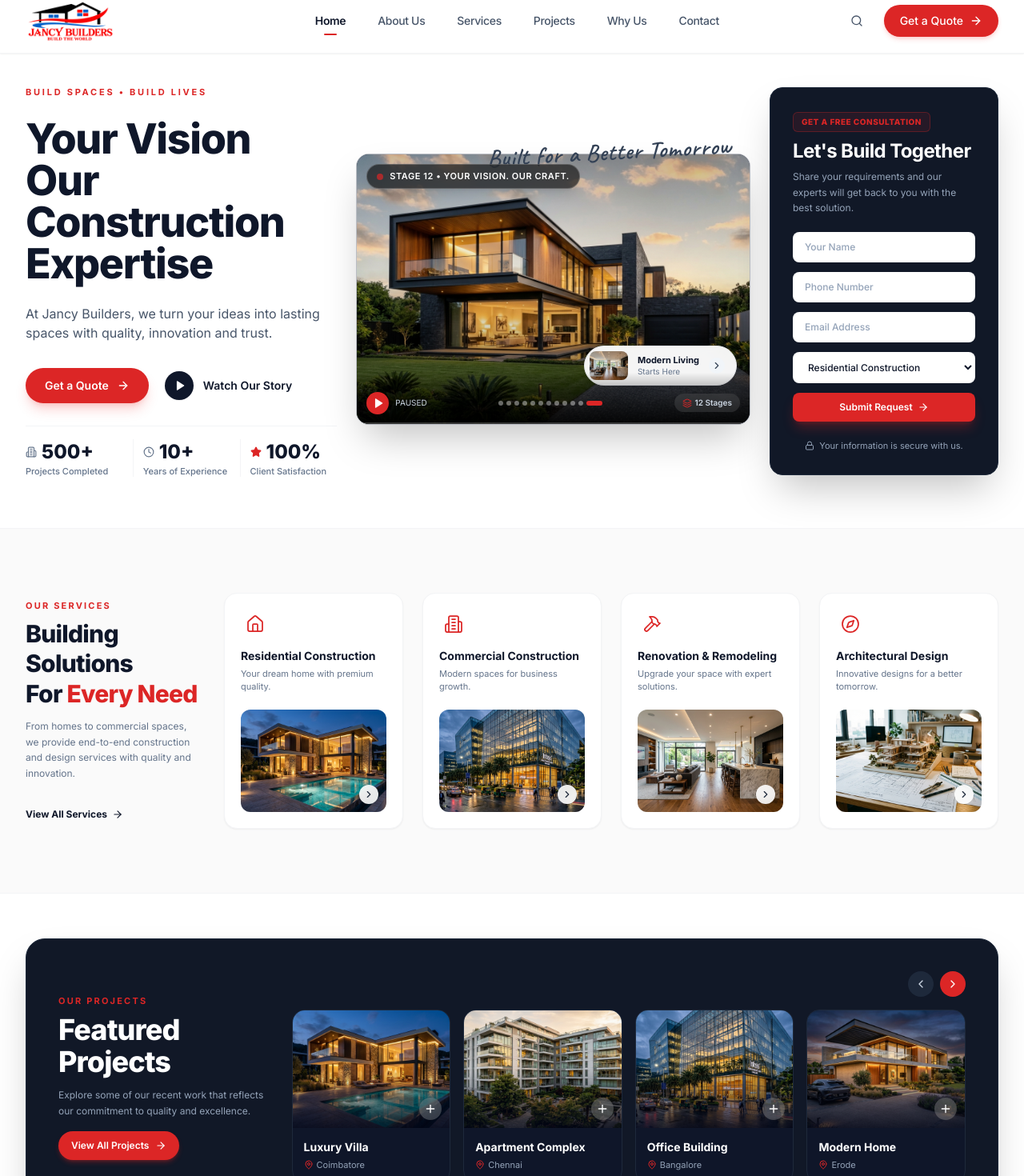
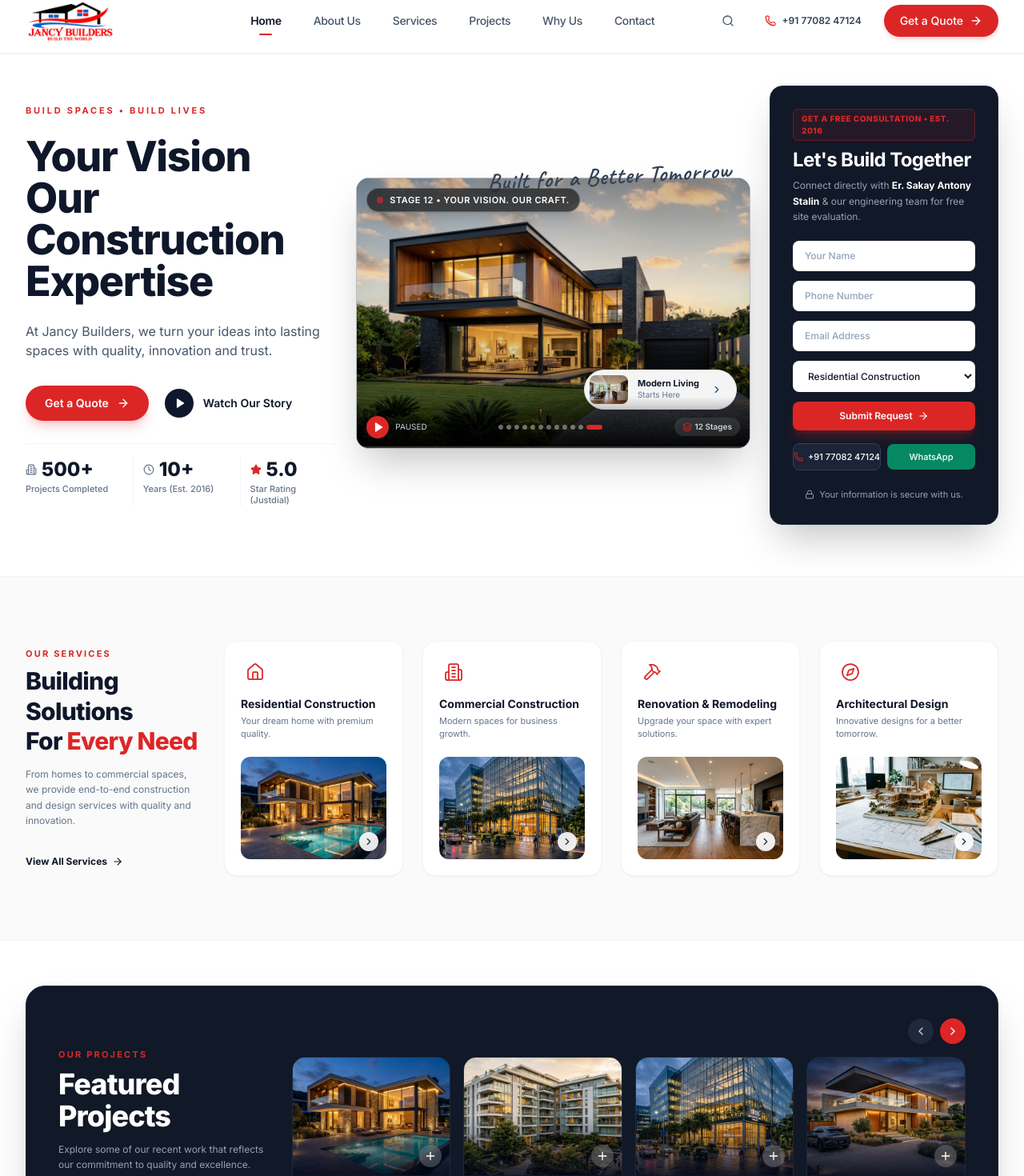
Before and after one commit to SURIYAKUMARE/Jancy-Builder, a Next.js app: page / in a window 1280 px wide. Shown: the part 14-1484 px from the top of the page at 80% size. Built offline with nearby package versions, Linux system fonts and the light colour scheme; a web font is replaced by a local one.

Commit message:
feat: integrate verified Justdial business information, founder details, phone, and Samugarengapuram Tirunelveli headquarters

```diff
--- a/components/exact/FooterExact.tsx
+++ b/components/exact/FooterExact.tsx
@@ -3,21 +3,21 @@
 import React from "react";
 import Image from "next/image";
 import Link from "next/link";
-import { Facebook, Instagram, Linkedin, Youtube } from "lucide-react";
+import { Facebook, Instagram, Linkedin, Youtube, MapPin, Phone, Clock, Star, ExternalLink } from "lucide-react";
 
 export default function FooterExact() {
   const currentYear = new Date().getFullYear();
 
   return (
-    <footer className="w-full bg-[#0B0F19] text-slate-400 py-6 sm:py-8 border-t border-slate-800/80">
+    <footer className="w-full bg-[#0B0F19] text-slate-400 pt-10 pb-6 border-t border-slate-800/80">
       <div className="max-w-[1440px] mx-auto px-4 sm:px-6 lg:px-8">
 
-        {/* Main Footer Row */}
-        <div className="flex flex-col md:flex-row items-center justify-between gap-6">
+        {/* Business Credentials Grid */}
+        <div className="grid grid-cols-1 md:grid-cols-2 lg:grid-cols-4 gap-8 pb-8 border-b border-slate-800/60 text-xs">
 
-          {/* Left: Official Logo */}
-          <div className="flex items-center gap-3">
-            <Link href="/" className="relative h-10 w-40 sm:h-11 sm:w-44 focus:outline-none">
+          {/* Col 1: Brand & Founder */}
+          <div className="space-y-3">
+            <Link href="/" className="relative h-11 w-44 block focus:outline-none">
               <Image
                 src="/logo/jancy-logo-darkmode.png"
                 alt="Jancy Builders - BUILD THE WORLD"
@@ -25,19 +25,92 @@ export default function FooterExact() {
                 className="object-contain object-left"
               />
             </Link>
+            <p className="text-slate-400 text-[12px] leading-relaxed pt-1">
+              Led by <strong className="text-white">Er. Sakay Antony Stalin</strong>, Jancy Builders has been transforming blueprints into landmark residences and commercial spaces since 2016.
+            </p>
+            <div className="flex items-center gap-1.5 pt-1 text-[#DC2626]">
+              <div className="flex items-center">
+                {[...Array(5)].map((_, i) => (
+                  <Star key={i} className="w-3.5 h-3.5 fill-current" />
+                ))}
+              </div>
+              <span className="font-bold text-white text-[11px]">5.0 / 5.0 Star Rated on Justdial</span>
+            </div>
           </div>
 
-          {/* Center: Nav links */}
-          <nav className="flex items-center flex-wrap justify-center gap-6 sm:gap-8 text-xs font-medium text-slate-400">
+          {/* Col 2: Office & Headquarters */}
+          <div className="space-y-2.5">
+            <span className="text-[11px] font-mono uppercase tracking-wider text-slate-300 font-bold block">
+              Headquarters
+            </span>
+            <div className="flex items-start gap-2 text-slate-300">
+              <MapPin className="w-4 h-4 text-[#DC2626] flex-shrink-0 mt-0.5" />
+              <div className="leading-relaxed text-[12px]">
+                <p className="font-semibold text-white">Jancy Home</p>
+                <p>Perumal Kovil Street,</p>
+                <p>Samugarengapuram, Tirunelveli - 627112</p>
+                <p className="text-slate-400">Tamil Nadu, India</p>
+              </div>
+            </div>
+            <a
+              href="https://maps.google.com/?q=8.337495,77.698087"
+              target="_blank"
+              rel="noreferrer"
+              className="inline-flex items-center gap-1 text-[11px] text-[#DC2626] hover:text-red-400 font-medium pt-1 transition-colors"
+            >
+              <span>Get Directions (Google Maps)</span>
+              <ExternalLink className="w-3 h-3" />
+            </a>
+          </div>
+
+          {/* Col 3: Direct Contact & Availability */}
+          <div className="space-y-2.5">
+            <span className="text-[11px] font-mono uppercase tracking-wider text-slate-300 font-bold block">
+              Direct Contact
+            </span>
+            <div className="flex items-center gap-2 text-slate-300">
+              <Phone className="w-4 h-4 text-[#DC2626] flex-shrink-0" />
+              <a
+                href="tel:+917708247124"
+                className="text-white hover:text-[#DC2626] font-semibold text-[13px] transition-colors"
+              >
+                +91 77082 47124
+              </a>
+            </div>
+            <div className="flex items-center gap-2 text-slate-300">
+              <Clock className="w-4 h-4 text-[#DC2626] flex-shrink-0" />
+              <span className="text-[12px]">Open 24 Hours • Mon – Sun</span>
+            </div>
+            <p className="text-slate-500 text-[11px] pt-1">
+              Serving Tirunelveli, Samugarengapuram, Vallioor, Kanyakumari, Coimbatore & South Tamil Nadu.
+            </p>
+          </div>
+
+          {/* Col 4: Quick Links & Handwriting Message */}
+          <div className="space-y-3">
+            <span className="text-[11px] font-mono uppercase tracking-wider text-slate-300 font-bold block">
+              Quick Navigation
+            </span>
+            <div className="grid grid-cols-2 gap-2 text-[12px]">
               <a href="#" className="hover:text-white transition-colors">Home</a>
               <a href="#about" className="hover:text-white transition-colors">About Us</a>
               <a href="#services" className="hover:text-white transition-colors">Services</a>
               <a href="#projects" className="hover:text-white transition-colors">Projects</a>
-            <a href="#consultation" className="hover:text-white transition-colors">Contact</a>
-          </nav>
+              <a href="#process" className="hover:text-white transition-colors">How It Works</a>
+              <a href="#consultation" className="hover:text-white transition-colors">Free Quote</a>
+            </div>
+            <div className="pt-2">
+              <span className="font-['Caveat',cursive] text-lg sm:text-xl text-slate-400 font-medium tracking-wide block">
+                Together We Build a Better Tomorrow
+              </span>
+            </div>
+          </div>
 
-          {/* Right: Social Media Icons + Watermark handwriting text */}
-          <div className="flex items-center gap-6">
+        </div>
+
+        {/* Social & Bottom Bar */}
+        <div className="pt-6 flex flex-col md:flex-row items-center justify-between gap-4 text-xs">
+
           {/* Social Icons */}
           <div className="flex items-center gap-2">
             <a
@@ -78,24 +151,15 @@ export default function FooterExact() {
             </a>
           </div>
 
-            {/* Handwriting Watermark script from reference screenshot */}
-            <div className="hidden lg:block select-none pointer-events-none pl-4 border-l border-slate-800">
-              <span className="font-['Caveat',cursive] text-lg sm:text-xl text-slate-400 font-medium tracking-wide">
-                Together We Build a Better Tomorrow
-              </span>
-            </div>
+          {/* Copyright & Admin Link */}
+          <div className="flex items-center gap-4 text-[11px] text-slate-500">
+            <span>&copy; {currentYear} JANCY BUILDERS. Est. 2016. Samugarengapuram, Tirunelveli.</span>
+            <span>&bull;</span>
+            <Link href="/admin/hero" className="hover:text-red-400 text-slate-400 transition-colors">
+              Admin CMS &rarr;
+            </Link>
           </div>
 
-        </div>
-
-        {/* Bottom copyright row */}
-        <div className="mt-6 pt-4 border-t border-slate-800/50 flex flex-col sm:flex-row items-center justify-between text-[11px] text-slate-400 gap-2">
-          <span>&copy; {currentYear} Jancy Builders. All rights reserved. &bull; BUILD THE WORLD</span>
-          <div className="flex items-center gap-4">
-            <Link href="/admin/hero" className="hover:text-red-400 text-slate-400 transition-colors">
-              Admin Portal CMS &rarr;
-            </Link>
-          </div>
         </div>
 
       </div>
--- a/components/exact/HeroExact.tsx
+++ b/components/exact/HeroExact.tsx
@@ -2,7 +2,7 @@
 
 import React, { useState } from "react";
 import Image from "next/image";
-import { ArrowRight, Play, Pause, Star, Building2, Clock, ShieldCheck, ChevronRight, CheckCircle2, Lock, Sparkles, Layers } from "lucide-react";
+import { ArrowRight, Play, Pause, Star, Building2, Clock, ShieldCheck, ChevronRight, CheckCircle2, Lock, Sparkles, Layers, Phone } from "lucide-react";
 import { Stage } from "@/types/hero";
 
 interface HeroExactProps {
@@ -140,7 +140,7 @@ export default function HeroExact({
                   <span className="text-xl sm:text-2xl font-black text-slate-900">10+</span>
                 </div>
                 <span className="text-[11px] text-slate-500 font-medium leading-tight mt-0.5">
-                  Years of Experience
+                  Years (Est. 2016)
                 </span>
               </div>
 
@@ -148,10 +148,10 @@ export default function HeroExact({
               <div className="flex flex-col border-l border-gray-100 pl-3">
                 <div className="flex items-center gap-1.5">
                   <Star className="w-3.5 h-3.5 text-[#DC2626] fill-[#DC2626]" />
-                  <span className="text-xl sm:text-2xl font-black text-slate-900">100%</span>
+                  <span className="text-xl sm:text-2xl font-black text-slate-900">5.0</span>
                 </div>
                 <span className="text-[11px] text-slate-500 font-medium leading-tight mt-0.5">
-                  Client Satisfaction
+                  Star Rating (Justdial)
                 </span>
               </div>
             </div>
@@ -276,7 +276,7 @@ export default function HeroExact({
             <div id="consultation" className="bg-[#111827] text-white rounded-2xl p-6 sm:p-7 shadow-2xl border border-slate-800 relative">
               {/* Badge */}
               <div className="inline-block bg-red-600/10 border border-red-600/30 text-[#DC2626] text-[10px] font-extrabold tracking-wider px-2.5 py-1 rounded-md uppercase mb-2">
-                GET A FREE CONSULTATION
+                GET A FREE CONSULTATION • EST. 2016
               </div>
 
               {/* Title */}
@@ -286,7 +286,7 @@ export default function HeroExact({
 
               {/* Subtitle */}
               <p className="text-xs text-slate-400 mt-1.5 leading-relaxed">
-                Share your requirements and our experts will get back to you with the best solution.
+                Connect directly with <strong className="text-white">Er. Sakay Antony Stalin</strong> &amp; our engineering team for free site evaluation.
               </p>
 
               {/* Form */}
@@ -365,6 +365,27 @@ export default function HeroExact({
                     <span>{submitting ? "Submitting..." : "Submit Request"}</span>
                     <ArrowRight className="w-3.5 h-3.5" />
                   </button>
+
+                  {/* Direct Contact Options */}
+                  <div className="pt-1 flex items-center gap-2">
+                    <a
+                      href="tel:+917708247124"
+                      className="w-1/2 bg-slate-800/80 hover:bg-slate-700 text-white rounded-lg py-2 text-[11px] font-medium flex items-center justify-center gap-1.5 border border-slate-700 transition-colors"
+                      title="Direct Phone Call"
+                    >
+                      <Phone className="w-3 h-3 text-[#DC2626]" />
+                      <span>+91 77082 47124</span>
+                    </a>
+                    <a
+                      href="https://wa.me/917708247124?text=Hi%20Jancy%20Builders,%20I%20would%20like%20to%20consult%20regarding%20construction%20services"
+                      target="_blank"
+                      rel="noreferrer"
+                      className="w-1/2 bg-emerald-600/90 hover:bg-emerald-600 text-white rounded-lg py-2 text-[11px] font-medium flex items-center justify-center gap-1.5 transition-colors"
+                      title="Instant WhatsApp Consultation"
+                    >
+                      <span>WhatsApp</span>
+                    </a>
+                  </div>
                 </form>
               )}
 
--- a/components/exact/NavbarExact.tsx
+++ b/components/exact/NavbarExact.tsx
@@ -3,7 +3,7 @@
 import React, { useState } from "react";
 import Image from "next/image";
 import Link from "next/link";
-import { Search, ArrowRight, Menu, X } from "lucide-react";
+import { Search, ArrowRight, Menu, X, Phone } from "lucide-react";
 
 interface NavbarExactProps {
   onOpenQuote: () => void;
@@ -95,6 +95,16 @@ export default function NavbarExact({ onOpenQuote }: NavbarExactProps) {
             )}
           </div>
 
+          {/* Direct Phone Call Button */}
+          <a
+            href="tel:+917708247124"
+            className="hidden lg:inline-flex items-center gap-2 text-slate-700 hover:text-[#DC2626] font-semibold text-xs py-2 px-3 rounded-full hover:bg-gray-100 transition-colors"
+            title="Call Jancy Builders"
+          >
+            <Phone className="w-3.5 h-3.5 text-[#DC2626]" />
+            <span>+91 77082 47124</span>
+          </a>
+
           {/* Red Pill Get a Quote Button */}
           <button
             onClick={onOpenQuote}
@@ -146,6 +156,13 @@ export default function NavbarExact({ onOpenQuote }: NavbarExactProps) {
             ))}
           </nav>
           <div className="pt-4 border-t border-gray-100 flex flex-col gap-3">
+            <a
+              href="tel:+917708247124"
+              className="w-full bg-slate-100 hover:bg-slate-200 text-slate-900 text-center py-2.5 rounded-full font-semibold text-sm flex items-center justify-center gap-2"
+            >
+              <Phone className="w-4 h-4 text-[#DC2626]" />
+              <span>Call +91 77082 47124</span>
+            </a>
             <button
               onClick={() => {
                 setMobileMenuOpen(false);
--- a/components/exact/ProcessTestimonialsExact.tsx
+++ b/components/exact/ProcessTestimonialsExact.tsx
@@ -36,18 +36,18 @@ export default function ProcessTestimonialsExact() {
     {
       id: 1,
       quote:
-        "Jancy Builders turned our dream home into reality. Excellent quality, on-time delivery and a very professional team!",
+        "Jancy Builders turned our dream home into reality. Excellent quality, on-time delivery and Er. Stalin Antony personally ensured top structural standards!",
       author: "Arun Kumar",
-      location: "Coimbatore",
+      location: "Samugarengapuram, Tirunelveli",
       image: "/images/testimonials/arun-kumar.jpg",
       rating: 5,
     },
     {
       id: 2,
       quote:
-        "The 12-stage transparency gave us total peace of mind. Every milestone was completed ahead of schedule with flawless finish.",
-      author: "Priya Senthil",
-      location: "Chennai",
+        "The 12-stage construction transparency gave our family total peace of mind. From foundation to final handover, every milestone was executed with world-class engineering.",
+      author: "Dr. Selvakumar M.",
+      location: "Tirunelveli Town",
       image: "/images/testimonials/arun-kumar.jpg",
       rating: 5,
     },
--- a/components/exact/ProjectsExact.tsx
+++ b/components/exact/ProjectsExact.tsx
@@ -15,7 +15,7 @@ export default function ProjectsExact({ onOpenQuote }: ProjectsExactProps) {
     {
       id: "luxury-villa",
       title: "Luxury Villa",
-      location: "Coimbatore",
+      location: "Samugarengapuram, Tirunelveli",
       image: "/images/projects/luxury-villa.jpg",
       area: "6,500 sq.ft",
       type: "Custom Residential",
@@ -23,7 +23,7 @@ export default function ProjectsExact({ onOpenQuote }: ProjectsExactProps) {
     {
       id: "apartment-complex",
       title: "Apartment Complex",
-      location: "Chennai",
+      location: "Tirunelveli Town",
       image: "/images/projects/apartment-complex.jpg",
       area: "35,000 sq.ft",
       type: "Multi-Unit Living",
@@ -31,15 +31,15 @@ export default function ProjectsExact({ onOpenQuote }: ProjectsExactProps) {
     {
       id: "office-building",
       title: "Office Building",
-      location: "Bangalore",
+      location: "Chennai / Bangalore",
       image: "/images/projects/office-building.jpg",
       area: "48,000 sq.ft",
       type: "Corporate Headquarters",
     },
     {
       id: "modern-home",
-      title: "Modern Home",
-      location: "Erode",
+      title: "Modern Residence",
+      location: "Vallioor, Tirunelveli",
       image: "/images/projects/modern-home.jpg",
       area: "4,200 sq.ft",
       type: "Contemporary Residence",
--- a/data/hero-config.json
+++ b/data/hero-config.json
@@ -2,6 +2,21 @@
   "hero": {
     "companyName": "JANCY BUILDERS",
     "brandTagline": "BUILD THE WORLD",
+    "founder": "Er. Sakay Antony Stalin",
+    "role": "Founder & Principal Civil Engineer",
+    "phone": "+91 77082 47124",
+    "whatsapp": "+917708247124",
+    "address": "Jancy Home, Perumal Kovil Street, Samugarengapuram, Tirunelveli - 627112, Tamil Nadu, India",
+    "city": "Tirunelveli",
+    "area": "Samugarengapuram",
+    "pincode": "627112",
+    "yearEstablished": 2016,
+    "rating": "5.0",
+    "hours": "Open 24 Hours, Monday – Sunday",
+    "coordinates": {
+      "latitude": 8.337495,
+      "longitude": 77.698087
+    },
     "mainTitle": "FROM FOUNDATION TO FINISHED HOME.",
     "subTitle": "Professional construction solutions built with precision, quality and trust.",
     "ctaPrimaryText": "VIEW OUR PROJECTS",
```
Also changed, not shown: components/quote/QuoteModal.tsx (+10 -1 lines). Lines whose indentation alone changed are shown as unchanged.
